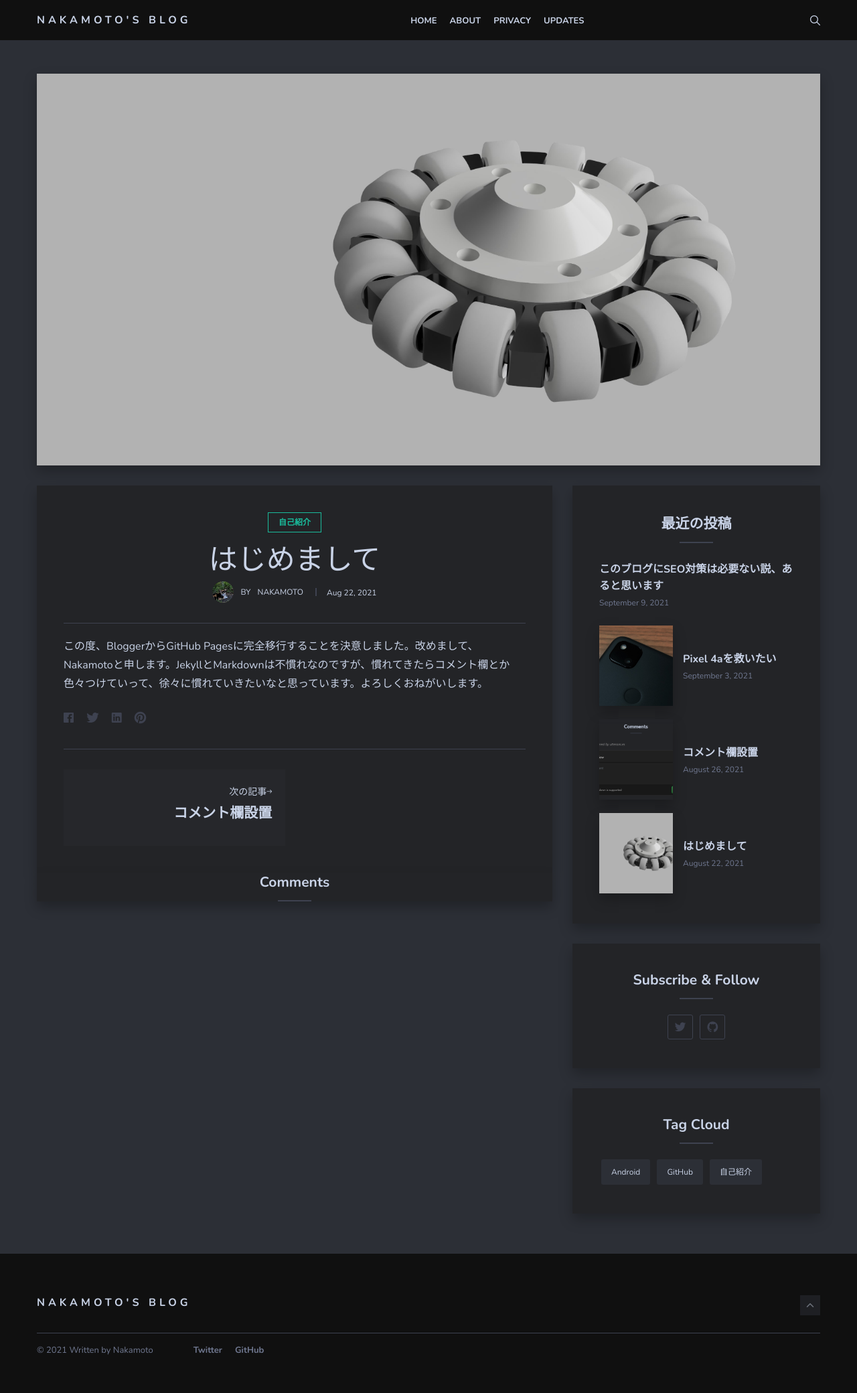
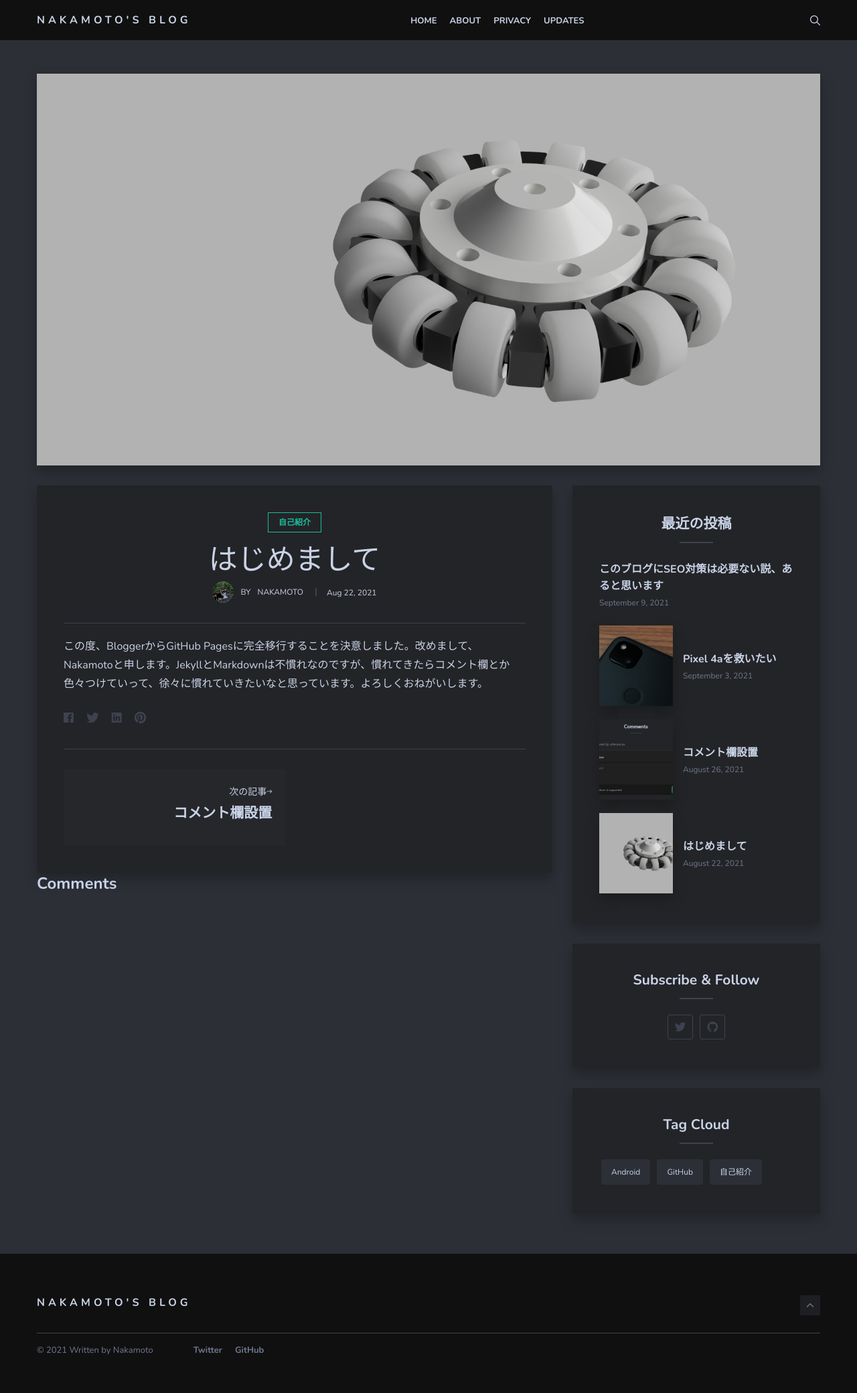
Before and after one commit to RP-800/RP-800.github.io, a Jekyll site: the page built from _posts/2021-08-22-post.markdown, in a window 1280 px wide. Shown: the whole page at 67% size. Built offline with Jekyll 4.4.1, drawn with Linux system fonts in a browser that asks for light colours; nearby versions of some CDN libraries; comment, search, counter and statistics services are not loaded.

Commit message:
Update post.html

```diff
--- a/_layouts/post.html
+++ b/_layouts/post.html
@@ -98,9 +98,9 @@ layout: default
 				{% include disqus-comments.html %}
 			{% endif %}
 
-			<div class="comments widget">
+			<div>
 
-				<h3 class="widget-title">
+				<h3>
 					Comments
 				</h3>
 
```
